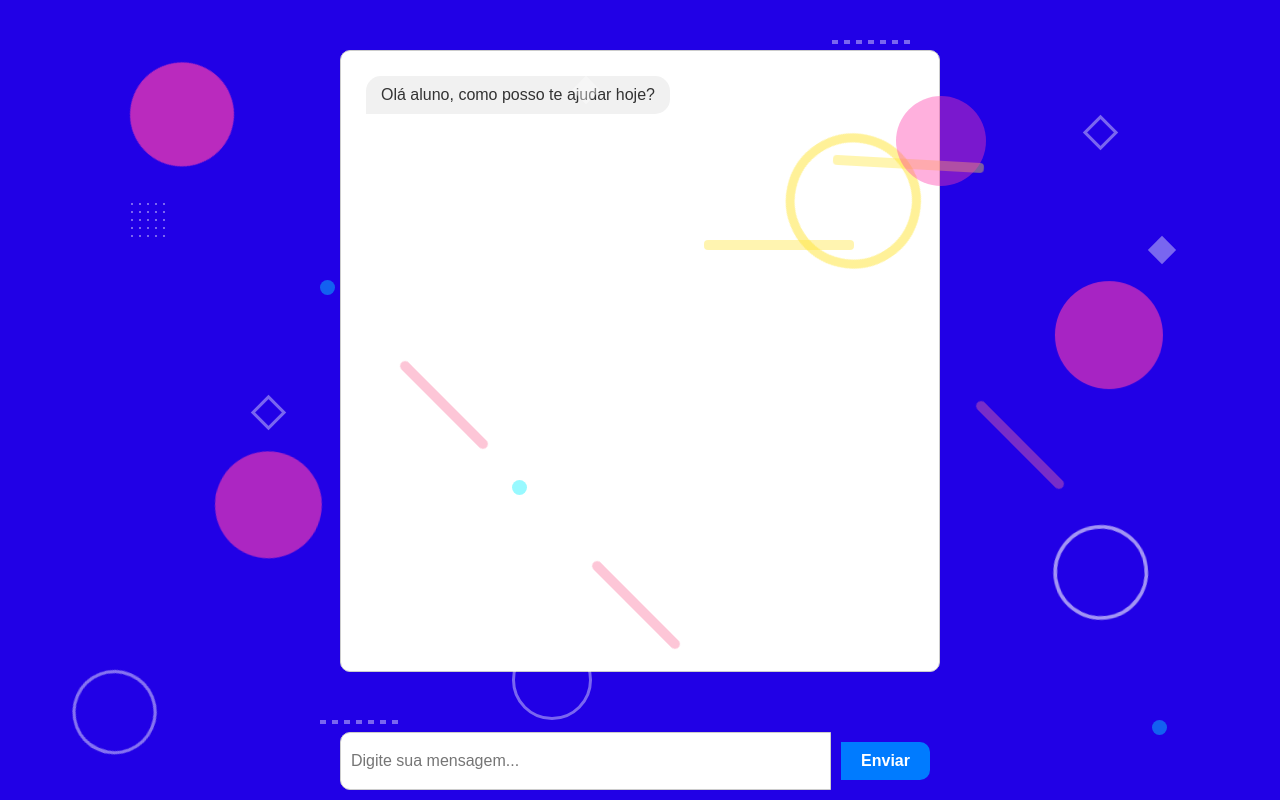
After one commit to mykaelle1109/Chatsuap, a Flask app: page /aluno in a window 1280 px wide. The commit adds this page. Run offline with Flask 3, Linux system fonts and the light colour scheme.

Commit message:
feat: chamada para openai, segregação dos arquivos template

```diff
--- a/app.py
+++ b/app.py
@@ -11,12 +11,17 @@ documents = SimpleDirectoryReader("docs").load_data()
 index = VectorStoreIndex.from_documents(documents)
 chat_engine = index.as_chat_engine()
 
-@app.route("/")
-def index():
-    return render_template("home.html")
-@app.route("/chat")
-def index():
-    return render_template("chat.html")
+@app.route('/')
+def home():
+    return render_template('index.html')
+
+@app.route('/professor')
+def professor():
+    return render_template('professor.html')
+
+@app.route('/aluno')
+def aluno():
+    return render_template('aluno.html')
 
 @app.route("/chat", methods=["POST"])
 def chat():
@@ -24,6 +29,7 @@ def chat():
     response = chat_engine.chat(user_input)
     return jsonify({"response": response.response})
 
+
 if __name__ == "__main__":
     port = int(os.environ.get("PORT", 5000))
     app.run(host="0.0.0.0", port=port)
--- a/docker-compose.yml
+++ b/docker-compose.yml
@@ -7,4 +7,6 @@ services:
       - OPENAI_API_KEY=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
     volumes:
       - ./docs:/app/docs
+      - ./templates:/app/templates
+      - ./static:/app/static
     restart: unless-stopped
--- a/static/css/styles.css
+++ b/static/css/styles.css
@@ -138,6 +138,71 @@ header {
   cursor: pointer;
 }
 
+.chat-window {
+    width: 100%;
+    max-width: 600px;
+    height: 500px;
+    margin: 50px auto;
+    padding: 10px;
+    border: 1px solid #ccc;
+    border-radius: 10px;
+    background-color: white; /* sólido */
+    overflow-y: scroll;
+    display: flex;
+    flex-direction: column;
+}
+
+.message {
+    max-width: 70%;
+    margin: 10px;
+    padding: 10px 15px;
+    border-radius: 15px;
+    word-wrap: break-word;
+    font-size: 16px;
+}
+
+.message.user {
+    align-self: flex-end;
+    background-color: #007bff;
+    color: white;
+    border-bottom-right-radius: 0;
+}
+
+.message.bot {
+    align-self: flex-start;
+    background-color: #f1f1f1;
+    color: #333;
+    border-bottom-left-radius: 0;
+}
+
+.chat-input {
+    width: 100%;
+    max-width: 600px;
+    margin: 10px auto;
+    display: flex;
+}
+
+.chat-input input[type="text"] {
+    flex: 1;
+    padding: 10px;
+    font-size: 16px;
+    border-radius: 10px 0 0 10px;
+    border: 1px solid #ccc;
+}
+
+.chat-input button {
+    padding: 10px 20px;
+    font-size: 16px;
+    border: none;
+    background-color: #007bff;
+    color: white;
+    border-radius: 0 10px 10px 0;
+    cursor: pointer;
+}
+
+.chat-input button:hover {
+    background-color: #0056b3;
+}
 
 
 
--- /dev/null
+++ b/templates/aluno.html
@@ -0,0 +1,58 @@
+{% extends "base.html" %}
+{% block title %}ChatSUAP - Aluno{% endblock %}
+{% block content %}
+ <div class="chat-window" id="chat">
+</div>
+<div class="chat-input">
+  <input id="userInput" type="text" placeholder="Digite sua mensagem..." />
+  <button onclick="sendMessage()">Enviar</button>
+</div>
+
+
+
+<script>
+  document.addEventListener("DOMContentLoaded", function () {
+    // Mensagem de abertura do bot:
+    const chat = document.getElementById("chat");
+    const botMsg = document.createElement("div");
+    botMsg.className = "message bot";
+    botMsg.textContent = "Olá aluno, como posso te ajudar hoje?";
+    chat.appendChild(botMsg);
+  });
+
+  async function sendMessage() {
+    const input = document.getElementById("userInput");
+    const chat = document.getElementById("chat");
+    const message = input.value.trim();
+
+    if (message === "") return;
+
+    const userMsg = document.createElement("div");
+    userMsg.className = "message user";
+    userMsg.textContent = message;
+    chat.appendChild(userMsg);
+
+    input.value = "";
+    chat.scrollTop = chat.scrollHeight;
+
+    try {
+      const response = await fetch("/chat", {
+        method: "POST",
+        headers: { "Content-Type": "application/json" },
+        body: JSON.stringify({ message, role: "aluno" })
+      });
+
+      const data = await response.json();
+
+      const botMsg = document.createElement("div");
+      botMsg.className = "message bot";
+      botMsg.textContent = data.response;
+      chat.appendChild(botMsg);
+
+      chat.scrollTop = chat.scrollHeight;
+    } catch (error) {
+      console.error("Erro:", error);
+    }
+  }
+</script>
+{% endblock %}
--- /dev/null
+++ b/templates/base.html
@@ -0,0 +1,58 @@
+<!DOCTYPE html>
+<html lang="pt-BR">
+  <head>
+    <meta charset="UTF-8" />
+    <meta name="viewport" content="width=device-width, initial-scale=1.0" />
+    <title>{% block title %}ChatSUAP{% endblock %}</title>
+    <link rel="stylesheet" href="/static/css/styles.css" />
+  </head>
+  <body>
+    <div class="animated-shapes">
+      <!-- Grupo 1: círculos -->
+      <div class="shape circle delay1" style="top: 8%; left: 10%"></div>
+      <div class="shape circle delay2" style="top: 60%; left: 15%"></div>
+      <div class="shape circle delay3" style="top: 40%; left: 80%"></div>
+
+      <!-- Grupo 2: anéis -->
+      <div class="shape ring delay4" style="top: 70%; left: 80%"></div>
+      <div class="shape ring-thick delay5" style="top: 20%; left: 60%"></div>
+      <div class="shape ring delay6" style="top: 85%; left: 5%"></div>
+
+      <!-- Grupo 3: barras horizontais e diagonais -->
+      <div class="shape bar delay7" style="top: 20%; left: 65%"></div>
+      <div class="shape diagonal-bar delay8" style="top: 50%; left: 30%"></div>
+      <div class="shape diagonal-bar delay9" style="top: 75%; left: 45%"></div>
+
+      <!-- Grupo 4: pontos -->
+      <div class="shape dot delay10" style="top: 60%; left: 40%"></div>
+      <div class="shape dot delay11" style="top: 35%; left: 25%"></div>
+      <div class="shape dot delay12" style="top: 90%; left: 90%"></div>
+
+      <!-- Grupo 5: cruzes -->
+      <div class="shape cross delay13" style="top: 50%; left: 20%"></div>
+      <div class="shape cross delay14" style="top: 15%; left: 85%"></div>
+
+      <!-- Grupo 6: losangos -->
+      <div class="shape diamond delay15" style="top: 30%; left: 90%"></div>
+      <div class="shape diamond delay16" style="top: 10%; left: 45%"></div>
+
+      <!-- Grupo 7: linhas tracejadas -->
+      <div class="shape dash-line delay17" style="top: 5%; left: 65%"></div>
+      <div class="shape dash-line delay18" style="top: 90%; left: 25%"></div>
+
+      <!-- Grupo 8: grids pontilhados -->
+      <div class="shape dotted-grid delay19" style="top: 25%; left: 10%"></div>
+      <div class="shape dotted-grid delay20" style="top: 70%; left: 70%"></div>
+
+      <!-- Extras -->
+      <div class="shape bar delay21" style="top: 30%; left: 55%"></div>
+      <div class="shape diagonal-bar delay22" style="top: 55%; left: 75%"></div>
+      <div class="shape ring delay23" style="top: 80%; left: 40%"></div>
+      <div class="shape circle delay24" style="top: 12%; left: 70%"></div>
+
+      <div class="screen" id="main-screen">
+        {% block content %}{% endblock %}
+      </div>
+    </div>
+  </body>
+</html>
```
Also changed, not shown: static/js/script.js (deleted, +0 -15 lines), templates/chat.html (deleted, +0 -74 lines), templates/home.html (deleted, +0 -123 lines), templates/index.html (added, +18 -0 lines), templates/professor.html (added, +46 -0 lines).
